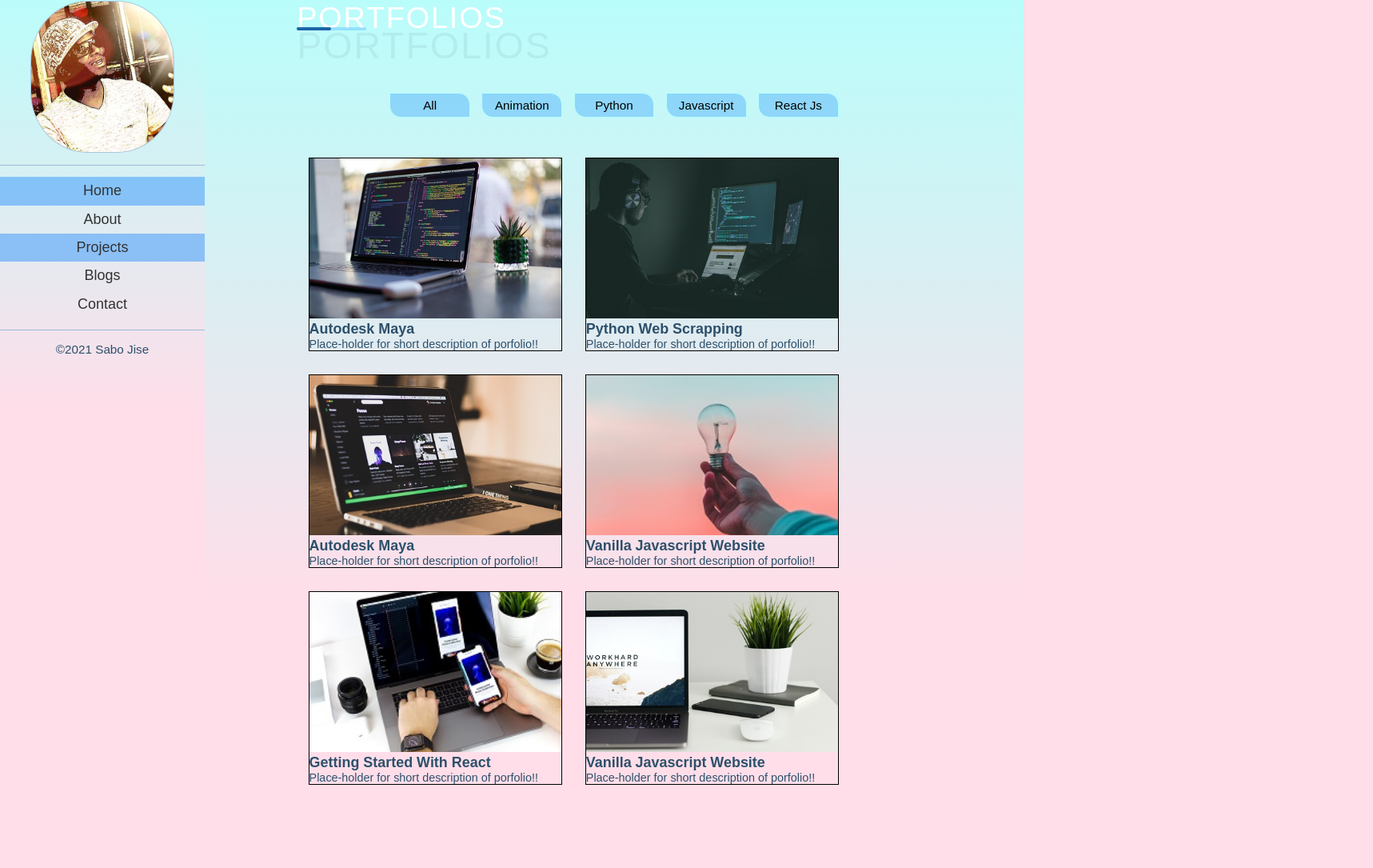
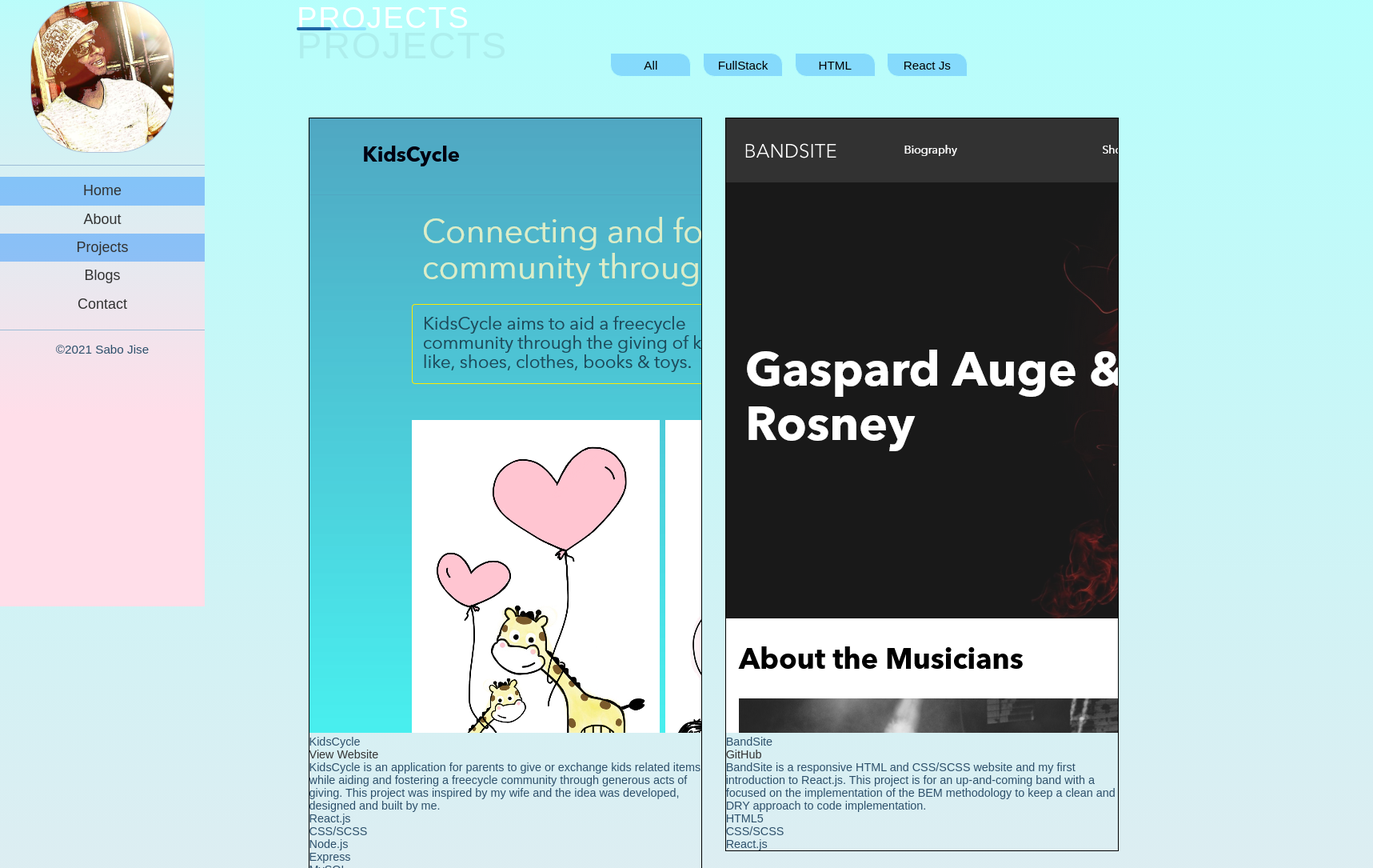
Before and after one commit to Sabzs/portfolio-resume, a React (Create React App) app in the folder client/: page /portfolios in a window 1280 px wide. Shown: the part 42-1127 px from the top of the page at 80% size, 1717 px wide, since content can reach past the window. Built offline with nearby package versions, Linux system fonts and the light colour scheme.

Commit message:
modified and styled UI layout

```diff
--- a/client/src/Components/Portfolio/PortMenu.js
+++ b/client/src/Components/Portfolio/PortMenu.js
@@ -3,37 +3,49 @@ import React from 'react';
 function PortMenu({ menuItem }) {
 
   return (
-
     <div className="portMenu" >
 
-      {menuItem.map((item) => {
-        return <div className="portMenu__menu-list" key={item.id}>
+      {menuItem && menuItem.map((item) => {
+        return (
+          <div className="portMenu__menu-list" key={item.id} >
+            <div className="portMenu__project-thumb" >
+              <img src={item.image} alt="project-thumb" />
+            </div>
 
-          <div className="portMenu__menu-items" >
-            <img className="portMenu__port-thumb" src={item.image} alt="" />
-            <ul className="portMenu__hover-items" id="hover-items">
-              <li >
-                <a href={item.link1} >{item.icon1}</a>
-                <a href={item.link2} >{item.icon2}</a>
-              </li>
-            </ul>
+            <div className="portMenu__project-content" >
+              <div className="portMenu__project-title-website" >
+                <div className="portMenu__project-name project-name-hover">
+                  <h4>{item.title}</h4>
+                </div>
+                <div className="portMenu__project-website project-website-hover" >
+                  <a href={item.link1} >{item.icon1}</a>
+                </div>
+              </div>
 
+              <div className="portMenu__project-description" >
+                <p>{item.description}</p>
+              </div>
+
+              {item.techStacks && item.techStacks.map((stacks, id) => {
+                return (
+                  <div className="portMenu__project-stacks stack-hover-color" key={id} >
+                    <h4>{stacks.stack1}</h4>
+                    <h4>{stacks.stack2}</h4>
+                    <h4>{stacks.stack3}</h4>
+                    <h4>{stacks.stack4}</h4>
+                    <h4>{stacks.stack5}</h4>
+                    <h4>{stacks.stack6}</h4>
+                    <h4>{stacks.stack7}</h4>
+                  </div>
+                )
+              })}
+            </div>
           </div>
-          <h5 className="portMenu__item-title" >{item.title}</h5>
+        )
+      })}
+    </div>
 
-          <p className="portMenu__port-description" >
-            Place-holder for short description of porfolio!!
-            </p>
-        </div>
-      })}
-
-    </div>
   )
 }
 
 export default PortMenu;
-
-
-
-
-//======================================================//
--- a/client/src/Components/Portfolio/PortfolioList.js
+++ b/client/src/Components/Portfolio/PortfolioList.js
@@ -1,70 +1,125 @@
-import port1 from '../../assets/images/port1.jpg';
-import port2 from '../../assets/images/port2.jpg';
+import port1 from '../../assets/images/kidsCycle-image.png';
+import port2 from '../../assets/images/BandSite-image.png';
 import port3 from '../../assets/images/port3.jpg';
-import port4 from '../../assets/images/port4.jpg';
-import port5 from '../../assets/images/port5.jpg'
+import port4 from '../../assets/images/InStock-image.png';
+import port5 from '../../assets/images/port6.jpg'
 import port6 from '../../assets/images/port6.jpg';
+import port7 from '../../assets/images/port6.jpg';
 
 const PortfolioList = [
   {
     id: 1,
-    category: 'Animation',
-    link1: 'www.youtube.com',
-    link2: 'www.github.com',
-    icon1: 'G',
-    icon2: 'Y',
+    category: 'FullStack',
+    link1: 'https://kidscycle.herokuapp.com/',
+    icon1: 'View Website',
     image: port1,
-    title: 'Autodesk Maya'
+    title: 'KidsCycle',
+    description: "KidsCycle is an application for parents to give or exchange kids related items while aiding and fostering a freecycle community through generous acts of giving. This project was inspired by my wife and the idea was developed, designed and built by me.",
+    techStacks: [
+      {
+        stack1: "React.js",
+        stack2: "CSS/SCSS",
+        stack3: "Node.js",
+        stack4: "Express",
+        stack5: "MySQL",
+        stack6: "Sequelize",
+        stack7: "Heroku",
+      }
+    ]
   },
   {
     id: 2,
-    category: 'Python',
-    link1: 'www.youtube.com',
-    link2: 'www.github.com',
-    icon1: 'G',
-    icon2: 'Y',
+    category: 'HTML',
+    link1: 'https://github.com/Sabzs/sabo-jise-bandsite/tree/master/sprint-3',
+    icon1: 'GitHub',
     image: port2,
-    title: 'Python Web Scrapping'
+    title: 'BandSite',
+    description: "BandSite is a responsive HTML and CSS/SCSS website and my first introduction to React.js. This project is for an up-and-coming band with a focused on the implementation of the BEM methodology to keep a clean and DRY approach to code implementation.",
+    techStacks: [
+      {
+        stack1: "HTML5",
+        stack2: "CSS/SCSS",
+        stack3: "React.js",
+      }
+    ]
   },
   {
     id: 3,
-    category: 'Animation',
-    link1: 'www.youtube.com',
-    link2: 'www.github.com',
-    icon1: 'G',
-    icon2: 'Y',
+    category: 'FullStack',
+    link1: 'https://github.com/Sabzs/brainflix-sabo-jise/tree/master/sprint-three',
+    icon1: 'GitHub',
     image: port3,
-    title: 'Autodesk Maya'
+    title: 'BrainFlix',
+    description: "BrainFlix, my first fully responsive FullStack project. A functioning prototype for a new video streaming platform.",
+    techStacks: [
+      {
+        stack1: "React.js",
+        stack2: "CSS/SCSS",
+        stack3: "Node.js",
+        stack4: "Express",
+        stack5: "Data-API",
+      }
+    ]
   },
   {
     id: 4,
-    category: 'Javascript',
-    link1: 'www.youtube.com',
-    link2: 'www.github.com',
-    icon1: 'G',
-    icon2: 'Y',
+    category: 'FullStack',
+    link1: 'https://github.com/Sabzs/inStock',
+    icon1: 'GitHub',
     image: port4,
-    title: 'Vanilla Javascript Website'
+    title: 'InStock',
+    description: "This is a group project with two other developers, following an Agile working environment using Jira Scrum board for tasked requirements. We were tasked to deliver an Inventory Management System for a Fortune 500 client as their existing system is not scalable",
+    techStacks: [
+      {
+        stack1: "React.js",
+        stack2: "CSS/SCSS",
+        stack3: "Node.js",
+        stack4: "Express",
+        stack5: "Data-API",
+        stack6: "Jira",
+        stack7: "Figma",
+      }
+    ]
   },
   {
     id: 5,
     category: 'React Js',
     link1: 'www.youtube.com',
-    link2: 'www.github.com',
-    icon1: 'G',
-    icon2: 'Y',
+    icon1: 'GitHub',
     image: port5,
-    title: 'Getting Started With React'
+    title: 'MyTodo',
+    description: "",
+    techStacks: [
+      {
+        stack1: "React.js",
+        stack2: "CSS/SCSS",
+      }
+    ]
   },
   {
     id: 6,
     category: 'React Js',
     link1: 'www.youtube.com',
-    link2: 'www.github.com',
-    icon1: 'G',
-    icon2: 'Y',
+    icon1: 'GitHub',
     image: port6,
-    title: 'Vanilla Javascript Website'
+    title: 'Income Tracker',
+    description: "",
+    techStacks: [
+      {
+        stack1: "React.js",
+        stack2: "CSS/SCSS",
+      }
+    ]
+  },
+  {
+    id: 7,
+    category: 'React Js',
+    link1: 'www.youtube.com',
+    icon1: 'GitHub',
+    image: port7,
+    title: 'Contact Listing',
+    description: "",
+    stack: ""
   },
 
 ]
--- a/client/src/Pages/PortfolioPage.js
+++ b/client/src/Pages/PortfolioPage.js
@@ -10,9 +10,7 @@ const categoryList = ["All", ...new Set(Portfolios.map(item => item.category))]
 
 function PortfolioPage() {
   const [categories] = useState(categoryList);
-  // const [categories,setCategories] = useState(categoryList);
   const [menuItems, setMenuItems] = useState(Portfolios);
-
 
   const filter = (category) => {
     if (category === "All") {
@@ -26,21 +24,17 @@ function PortfolioPage() {
   }
 
 
-
   return (
     <div className="portfolioPage" >
 
-      <div className="portfolioPage__porfolio-title">
-        <Title title={"Portfolios"} span={"Portfolios"} />
+      <div className="portfolioPage__portfolio-title">
+        <Title title={"Projects"} span={"Projects"} />
       </div>
 
-      <div className="portfolioPage__porfolio-content" >
+      <div className="portfolioPage__portfolio-content" >
         <PortCategories filter={filter} categories={categories} />
         <PortMenu menuItem={menuItems} />
       </div>
-
-
-
 
     </div>
   )
--- a/client/src/Styles/partials/_global-variables.scss
+++ b/client/src/Styles/partials/_global-variables.scss
@@ -22,4 +22,5 @@ $xxl: 87em; //1400px
 
 //Secondary breakpoints
 $s-section: 31.25em; // 500px @serviceSection
+// $s-section: 41.25em; // 500px @serviceSection
 $pd: 50em; // 800px @profileDetails /@profil-img
--- a/client/src/Styles/partials/_port-menu.scss
+++ b/client/src/Styles/partials/_port-menu.scss
@@ -1,127 +1,194 @@
 .portMenu {
-  display: flex;
-  width: 100%;
+  @include small {
+    display: flex;
+    justify-content: center;
+    flex-direction: row;
+    flex-wrap: wrap;
+    width: 100%;
+    &__menu-list {
+      display: flex;
+      flex-direction: column;
+      margin: 1rem;
+      width: 100%;
+      height: 30rem;
+      background-color: rgba(6, 9, 7, 0.1);
+      box-shadow: 0px 4px 5px -2px rgba(0, 0, 0, 0.75);
+      transition: all ease-in-out 250ms;
 
-  &__menu-list {
-    display: flex;
-    flex-direction: column;
-    margin: 1rem;
-    overflow: hidden;
-    width: 45%;
-    height: 45%;
-
-    border: 1px solid black;
-  }
-
-  &__menu-items {
-    position: relative;
-
-    &::before {
-      content: "";
-      position: absolute;
-      top: 12px;
-      left: 15px;
-      height: calc(100% - 30px);
-      width: calc(100% - 30px);
-      background-color: rgba(3, 129, 255, 0.281);
-      transform-origin: center;
-      transform: scale(0);
-      transition: all 0.4s ease-in-out;
-    }
-    &:hover::before {
-      transform: scale(1);
-    }
-
-    &:hover {
-      #hover-items {
-        transition: all 0.5s ease-in-out 0.2s;
-        visibility: visible;
-        top: 50%;
+      &:hover {
+        cursor: pointer;
+        transform: translateY(-10px);
+        box-shadow: 0pxgit 18px 8px -10px rgba(0, 0, 0, 0.75);
+        background-color: #0f1a23;
+        color: #ffffffab;
+        .project-name-hover,
+        .stack-hover-color {
+          h4 {
+            color: rgba(255, 255, 0, 0.685);
+          }
+        }
+        .project-website-hover {
+          a {
+            border: 1px solid rgba(220, 20, 60, 0.671);
+            border: 1px solid $global-border-2;
+            color: pink;
+          }
+        }
       }
     }
-  }
-
-  &__port-thumb {
-    object-fit: cover;
-    width: 100%;
-    height: 25vh;
-
-    &:hover {
-      &__hover-items {
-        transition: all 0.5s ease-in-out 0.2s;
-        visibility: visible;
-        top: 50%;
+    &__project-thumb {
+      display: flex;
+      width: 100%;
+      height: 50%;
+      position: relative;
+      padding-top: 56.25%;
+      img {
+        position: absolute;
+        left: 0;
+        top: 0;
+        width: 100%;
+        height: 100%;
+        // height: auto;
       }
     }
-  }
-
-  &__hover-items {
-    position: absolute;
-    top: 70%;
-    left: 50%;
-    transform: translate(-50%, -50%);
-    padding: 1rem 2rem;
-    visibility: hidden;
-
-    li {
+    &__project-content {
+      display: flex;
+      flex-direction: column;
+      padding: 0.5rem 0.3rem;
+      height: 50%;
+    }
+    &__project-title-website {
+      display: flex;
+      align-items: center;
+      width: 100%;
+    }
+    &__project-name,
+    &__project-website {
+      display: flex;
+      width: 50%;
+    }
+    &__project-name {
+      display: flex;
+      justify-content: flex-start;
+      h4 {
+        font-size: calc(1.3rem + ((1vw - 7.68px) * 0.6944));
+        color: $secondary-text-color;
+        font-weight: 600;
+      }
+    }
+    &__project-website {
+      display: flex;
+      justify-content: flex-end;
       a {
-        background-color: greenyellow;
-        padding: 1rem;
-        text-decoration: none;
-        font-family: inherit;
-        border-radius: 10px;
-        background-color: $primary-text-color;
-        color: white;
-
+        font-size: calc(0.975rem + ((1vw - 7.68px) * 0.6944));
+        font-weight: 600;
+        color: $secondary-text-color;
+        padding: 0.3rem;
+        border-radius: 0.2rem;
+        border: 0.3px solid rgba(6, 9, 7, 0.1);
+        box-shadow: 0px 4px 5px -2px rgba(0, 0, 0, 0.75);
+        &:hover {
+          background-color: rgba(169, 197, 178, 0.329);
+        }
+      }
+    }
+    &__project-description {
+      display: flex;
+      margin: 0.5rem 0 1rem;
+    }
+    &__project-stacks {
+      display: flex;
+      flex-direction: row;
+      flex-wrap: wrap;
+      width: 100%;
+      h4 {
+        display: flex;
+        font-size: calc(1rem + ((1vw - 7.68px) * 0.6944));
+        line-height: 1.2em;
+        font-weight: 600;
+        color: $primary-text-color;
+        padding: 0.1rem;
         &:not(:last-child) {
-          margin-right: 2rem;
+          margin-right: 0.8rem;
         }
       }
     }
   }
-
-  &__item-title {
-    font-size: calc(1rem + ((1vw - 7.68px) * 0.6944));
-    color: $secondary-text-color;
-    font-weight: 600;
-    transition: 0.4s ease-in-out;
-
-    &:hover {
-      cursor: pointer;
-      color: $primary-text-color;
-      width: auto;
+  //=======================//
+  @include s-section {
+    &__menu-list {
+      width: 65%;
+      height: 30rem;
+    }
+    &__project-website {
+      a {
+        font-size: calc(0.875rem + ((1vw - 7.68px) * 0.6944));
+      }
     }
   }
-
-  @media screen and(max-width: 90em) {
-    flex-direction: row;
-    flex-wrap: wrap;
-  }
-  @media screen and(max-width: 90em) {
+  @include medium {
     &__menu-list {
-      width: 40%;
-      height: 40%;
+      flex-direction: row;
+      width: 100%;
+      height: 20rem;
+    }
+    &__project-thumb,
+    &__project-content {
+      width: 50%;
+      height: 100%;
+    }
+    &__project-thumb {
+      display: flex;
+      position: relative;
+      padding-top: 30%;
+    }
+    &__project-website {
+      a {
+        font-size: calc(0.775rem + ((1vw - 7.68px) * 0.6944));
+      }
+    }
+    &__project-stacks {
+      h4 {
+        font-size: calc(0.925rem + ((1vw - 7.68px) * 0.6944));
+      }
     }
   }
-
-  @media screen and(max-width: 50.4em) {
-    justify-content: center;
-    flex-direction: row;
-    flex-wrap: wrap;
-  }
-  @media screen and(max-width: 50.4em) {
+  @include large {
     &__menu-list {
-      width: 40%;
+      flex-direction: column;
+      width: 45%;
+      height: 30rem;
+    }
+    &__project-thumb,
+    &__project-content {
+      width: 100%;
+      height: 100%;
+    }
+    &__project-name {
+      h4 {
+        font-size: calc(1rem + ((1vw - 7.68px) * 0.6944));
+      }
+    }
+    &__project-stacks {
+      h4 {
+        font-size: calc(0.725rem + ((1vw - 7.68px) * 0.6944));
+      }
     }
   }
-
-  @media screen and(max-width: 31em) {
-    justify-content: center;
-    align-items: center;
-  }
-  @media screen and(max-width: 31em) {
-    &__menu-list {
-      width: 100%;
+  @include xlarge {
+    &__project-name {
+      h4 {
+        font-size: calc(0.825rem + ((1vw - 7.68px) * 0.6944));
+      }
+    }
+    &__project-website,
+    &__project-stacks {
+      a {
+        font-size: calc(0.575rem + ((1vw - 7.68px) * 0.6944));
+      }
+      h4 {
+        font-size: calc(0.625rem + ((1vw - 7.68px) * 0.6944));
+      }
     }
   }
 }
```
Also changed, not shown: client/src/Components/Portfolio/PortCategories.js (+7 -3 lines), client/src/Styles/partials/_portCategories.scss (+19 -29 lines), client/src/Styles/partials/_portfolio-page.scss (+5 -5 lines).
